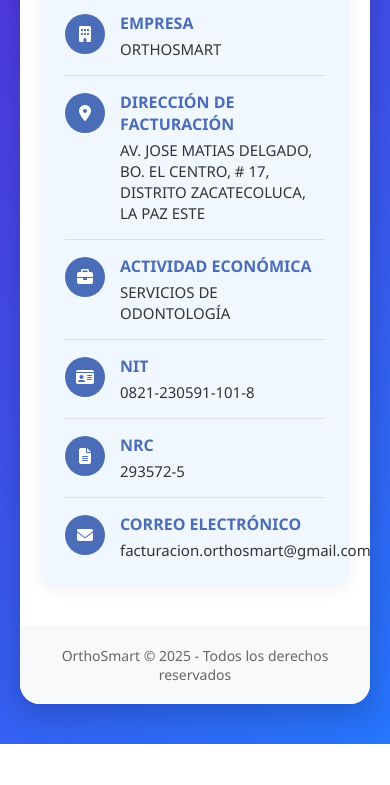
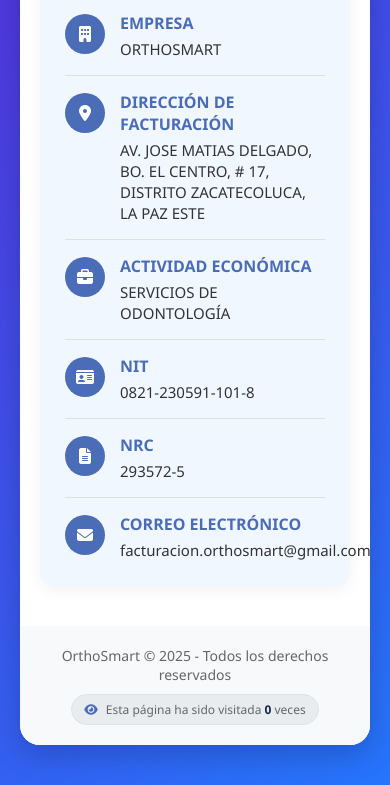
Before and after one commit to facturacionorthosmart-art/orthosmart-card, a plain HTML site: page index.html in a window 390 px wide. Shown: the part 758-1543 px from the top of the page. Before the commit the page ends 1502 px from the top, so only its background shows below. Drawn offline with Linux system fonts and the light colour scheme; a script that the page names is missing.

Commit message:
Update index.html
Visitor

```diff
--- a/index.html
+++ b/index.html
@@ -173,6 +173,28 @@
             color: #666;
             font-size: 14px;
             width: 100%;
+            position: relative;
+        }
+
+        .visitor-counter {
+            margin-top: 10px;
+            padding: 8px 15px;
+            background: #e9ecef;
+            border-radius: 20px;
+            display: inline-flex;
+            align-items: center;
+            gap: 8px;
+            font-size: 13px;
+            border: 1px solid #dee2e6;
+        }
+
+        .visitor-counter i {
+            color: #4b6cb7;
+        }
+
+        .counter-number {
+            font-weight: bold;
+            color: #182848;
         }
 
         @media (max-width: 600px) {
@@ -196,6 +218,11 @@
             .logo-img {
                 max-width: 60px;
                 max-height: 60px;
+            }
+
+            .visitor-counter {
+                font-size: 12px;
+                padding: 6px 12px;
             }
         }
     </style>
@@ -296,6 +323,10 @@ El uso inadecuado o no autorizado de esta información puede tener consecuencias
 
         <div class="footer">
             <p>OrthoSmart &copy; 2025 - Todos los derechos reservados</p>
+            <div class="visitor-counter">
+                <i class="fas fa-eye"></i>
+                <span>Esta página ha sido visitada <span class="counter-number" id="visitCount">0</span> veces</span>
+            </div>
         </div>
     </div>
 
@@ -325,6 +356,24 @@ CORREO: facturacion.orthosmart@gmail.com`;
                     qrcodeElement.innerHTML = '<p>Error al generar el código QR. Por favor, recarga la página.</p>';
                 }
             });
+
+            // CONTADOR DE VISITAS
+            function updateVisitorCounter() {
+                // Usar localStorage para contar visitas
+                let visitCount = localStorage.getItem('orthosmartVisitCount');
+
+                if (!visitCount) {
+                    visitCount = 1;
+                } else {
+                    visitCount = parseInt(visitCount) + 1;
+                }
+
+                localStorage.setItem('orthosmartVisitCount', visitCount);
+                document.getElementById('visitCount').textContent = visitCount.toLocaleString();
+            }
+
+            // Actualizar contador al cargar la página
+            updateVisitorCounter();
         });
     </script>
 </body>
```
